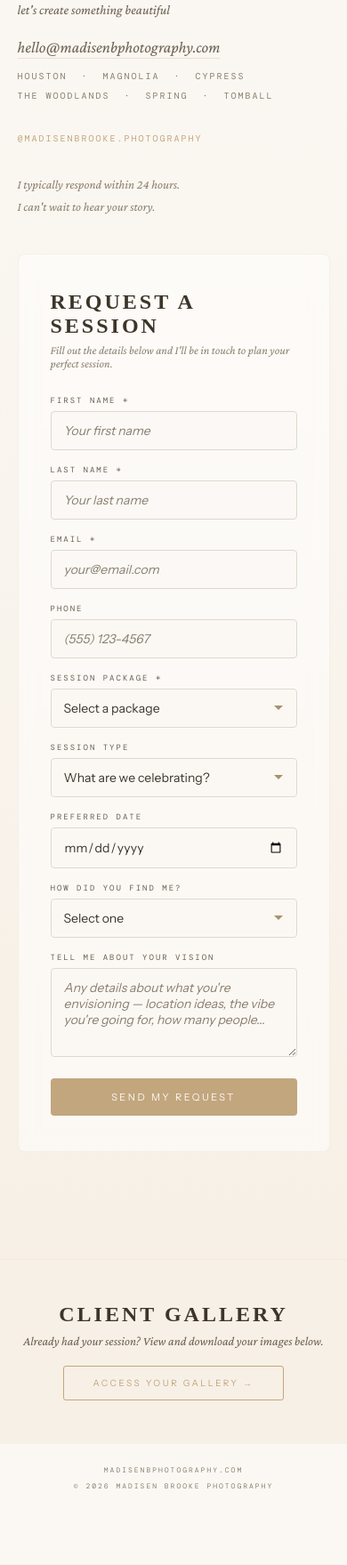
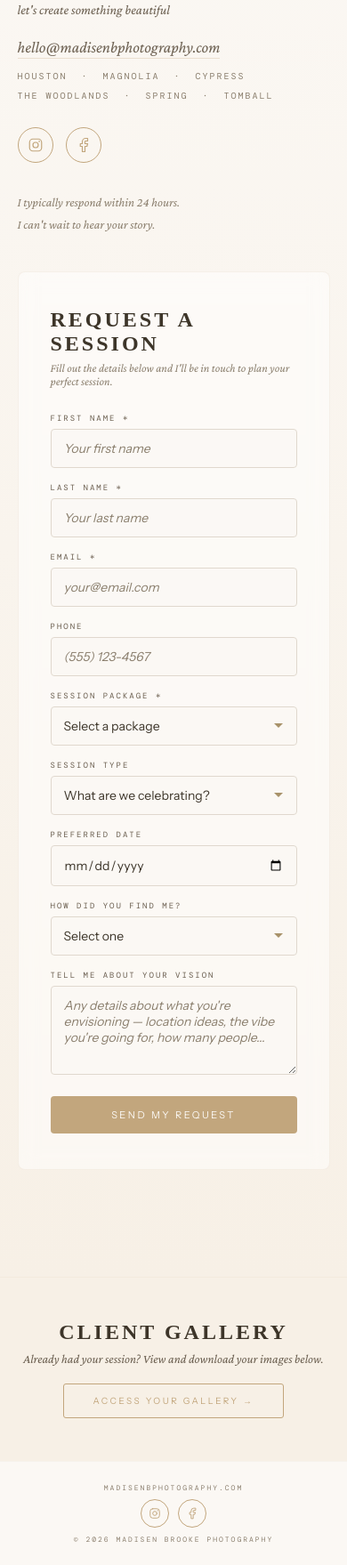
Before and after one commit to thaydenk/madisen-brooke-photography, a website: page index.html in a window 390 px wide. Shown: the part 7169-8928 px from the top of the page at 89% size. Before the commit the page ends 8868 px from the top, so only its background shows below. Drawn offline with nearby package versions, Linux system fonts and the light colour scheme; a web font is replaced by a local one.

Commit message:
Add Instagram + Facebook buttons to nav, inquire, and footer (#3)
Inline-SVG icon buttons in three placements:

- Top nav: small 32px buttons after the Inquire CTA, animated in
  with the rest of the nav-links (collapse into the hamburger
  drawer on mobile)
- Inquire section: full 40px buttons replacing the previous
  text-only @MADISENBROOKE.PHOTOGRAPHY link
- Footer: small 32px buttons between the domain text and copyright

Shared .social-btn class — circular bronze outline that fills on
hover. aria-label per <a>, aria-hidden on each SVG, and rel="noopener"
on the new external links.

```diff
--- a/index.html
+++ b/index.html
@@ -162,8 +162,7 @@ section{padding:120px 5%;position:relative}
 .inquire-email a{color:var(--mid);text-decoration:none;border-bottom:1px solid rgba(194,166,125,0.3);padding-bottom:2px;transition:border-color 0.3s}
 .inquire-email a:hover{border-color:var(--burnished)}
 .inquire-areas{font-family:'DM Mono',monospace;font-size:10px;letter-spacing:2px;color:var(--whisper);line-height:2.2;margin-bottom:24px}
-.inquire-social a{font-family:'DM Mono',monospace;font-size:10px;letter-spacing:2px;color:var(--burnished);text-decoration:none;transition:color 0.3s}
-.inquire-social a:hover{color:var(--deep)}
+.inquire-social{display:flex;gap:14px;align-items:center;margin-top:12px}
 .booking-form{background:rgba(255,255,255,0.5);border:1px solid rgba(194,166,125,0.12);border-radius:8px;padding:40px 36px;backdrop-filter:blur(10px)}
 .booking-form h3{font-family:'Italiana',serif;font-size:24px;letter-spacing:3px;color:var(--deep);margin-bottom:6px}
 .booking-form .form-sub{font-family:'Crimson Pro',serif;font-style:italic;font-size:13px;color:var(--whisper);margin-bottom:28px}
@@ -227,6 +226,15 @@ footer{padding:24px 5%;display:flex;justify-content:space-between;align-items:ce
 /* CURSOR */
 .cursor-glow{position:fixed;width:350px;height:350px;border-radius:50%;background:radial-gradient(circle,rgba(194,166,125,0.035),transparent 70%);pointer-events:none;z-index:0;transform:translate(-50%,-50%);transition:opacity 0.3s}
 
+/* SOCIAL BUTTONS */
+.social-btn{display:inline-flex;align-items:center;justify-content:center;width:40px;height:40px;border-radius:50%;border:1px solid var(--burnished);color:var(--burnished);text-decoration:none;transition:background 0.3s,color 0.3s,border-color 0.3s}
+.social-btn:hover{background:var(--burnished);color:var(--ivory);border-color:var(--burnished)}
+.social-btn svg{width:18px;height:18px}
+.social-btn-sm{width:32px;height:32px}
+.social-btn-sm svg{width:14px;height:14px}
+.nav-social{display:inline-flex;gap:10px;align-items:center;opacity:0;transform:translateY(-10px);animation:navIn 1s 1.1s forwards}
+.footer-social{display:inline-flex;gap:10px;align-items:center}
+
 /* RESPONSIVE */
 @media(max-width:968px){
 .hero-content{padding-top:80px}
@@ -283,6 +291,10 @@ footer{flex-direction:column;gap:8px;text-align:center}
 <a href="#sessions">Sessions</a>
 <a href="https://madisenbrookephotography.pixieset.com" target="_blank">Client Gallery</a>
 <a href="#inquire" class="nav-cta">Inquire</a>
+<span class="nav-social">
+<a class="social-btn social-btn-sm" href="https://www.instagram.com/madisenbrooke.photography?igsh=MWpudmRudzJjdXg1Zw==" target="_blank" rel="noopener" aria-label="Instagram"><svg xmlns="http://www.w3.org/2000/svg" viewBox="0 0 24 24" fill="none" stroke="currentColor" stroke-width="1.6" stroke-linecap="round" stroke-linejoin="round" aria-hidden="true"><rect x="3" y="3" width="18" height="18" rx="5"/><circle cx="12" cy="12" r="4"/><circle cx="17.5" cy="6.5" r="1.1" fill="currentColor" stroke="none"/></svg></a>
+<a class="social-btn social-btn-sm" href="https://www.facebook.com/share/1MXgpejTeB/?mibextid=wwXIfr" target="_blank" rel="noopener" aria-label="Facebook"><svg xmlns="http://www.w3.org/2000/svg" viewBox="0 0 24 24" fill="none" stroke="currentColor" stroke-width="1.6" stroke-linecap="round" stroke-linejoin="round" aria-hidden="true"><path d="M18 2h-3a5 5 0 0 0-5 5v3H7v4h3v8h4v-8h3l1-4h-4V7a1 1 0 0 1 1-1h3z"/></svg></a>
+</span>
 </div>
 <div class="hamburger" onclick="toggleMobileNav()"><span></span><span></span><span></span></div>
 </nav>
@@ -402,7 +414,10 @@ footer{flex-direction:column;gap:8px;text-align:center}
 <p class="section-sub" style="text-align:left;margin-top:12px">let's create something beautiful</p>
 <p class="inquire-email"><a href="mailto:hello@madisenbphotography.com">hello@madisenbphotography.com</a></p>
 <p class="inquire-areas">HOUSTON &nbsp;·&nbsp; MAGNOLIA &nbsp;·&nbsp; CYPRESS<br>THE WOODLANDS &nbsp;·&nbsp; SPRING &nbsp;·&nbsp; TOMBALL</p>
-<div class="inquire-social"><a href="https://www.instagram.com/madisenbrooke.photography?igsh=MWpudmRudzJjdXg1Zw==" target="_blank">@MADISENBROOKE.PHOTOGRAPHY</a></div>
+<div class="inquire-social">
+<a class="social-btn" href="https://www.instagram.com/madisenbrooke.photography?igsh=MWpudmRudzJjdXg1Zw==" target="_blank" rel="noopener" aria-label="Instagram"><svg xmlns="http://www.w3.org/2000/svg" viewBox="0 0 24 24" fill="none" stroke="currentColor" stroke-width="1.6" stroke-linecap="round" stroke-linejoin="round" aria-hidden="true"><rect x="3" y="3" width="18" height="18" rx="5"/><circle cx="12" cy="12" r="4"/><circle cx="17.5" cy="6.5" r="1.1" fill="currentColor" stroke="none"/></svg></a>
+<a class="social-btn" href="https://www.facebook.com/share/1MXgpejTeB/?mibextid=wwXIfr" target="_blank" rel="noopener" aria-label="Facebook"><svg xmlns="http://www.w3.org/2000/svg" viewBox="0 0 24 24" fill="none" stroke="currentColor" stroke-width="1.6" stroke-linecap="round" stroke-linejoin="round" aria-hidden="true"><path d="M18 2h-3a5 5 0 0 0-5 5v3H7v4h3v8h4v-8h3l1-4h-4V7a1 1 0 0 1 1-1h3z"/></svg></a>
+</div>
 <div style="margin-top:32px"><p style="font-family:'Crimson Pro',serif;font-style:italic;font-size:14px;color:var(--whisper);line-height:1.8">I typically respond within 24 hours.<br>I can't wait to hear your story.</p></div>
 </div>
 <div class="reveal from-right">
@@ -427,7 +442,14 @@ footer{flex-direction:column;gap:8px;text-align:center}
 <section class="client-banner reveal"><h3>CLIENT GALLERY</h3><p>Already had your session? View and download your images below.</p><a href="https://madisenbrookephotography.pixieset.com" target="_blank">ACCESS YOUR GALLERY →</a></section>
 
 <!-- FOOTER -->
-<footer><span>MADISENBPHOTOGRAPHY.COM</span><span>&copy; 2026 MADISEN BROOKE PHOTOGRAPHY</span></footer>
+<footer>
+<span>MADISENBPHOTOGRAPHY.COM</span>
+<div class="footer-social">
+<a class="social-btn social-btn-sm" href="https://www.instagram.com/madisenbrooke.photography?igsh=MWpudmRudzJjdXg1Zw==" target="_blank" rel="noopener" aria-label="Instagram"><svg xmlns="http://www.w3.org/2000/svg" viewBox="0 0 24 24" fill="none" stroke="currentColor" stroke-width="1.6" stroke-linecap="round" stroke-linejoin="round" aria-hidden="true"><rect x="3" y="3" width="18" height="18" rx="5"/><circle cx="12" cy="12" r="4"/><circle cx="17.5" cy="6.5" r="1.1" fill="currentColor" stroke="none"/></svg></a>
+<a class="social-btn social-btn-sm" href="https://www.facebook.com/share/1MXgpejTeB/?mibextid=wwXIfr" target="_blank" rel="noopener" aria-label="Facebook"><svg xmlns="http://www.w3.org/2000/svg" viewBox="0 0 24 24" fill="none" stroke="currentColor" stroke-width="1.6" stroke-linecap="round" stroke-linejoin="round" aria-hidden="true"><path d="M18 2h-3a5 5 0 0 0-5 5v3H7v4h3v8h4v-8h3l1-4h-4V7a1 1 0 0 1 1-1h3z"/></svg></a>
+</div>
+<span>&copy; 2026 MADISEN BROOKE PHOTOGRAPHY</span>
+</footer>
 
 <script>
 // SCROLL REVEAL
```
